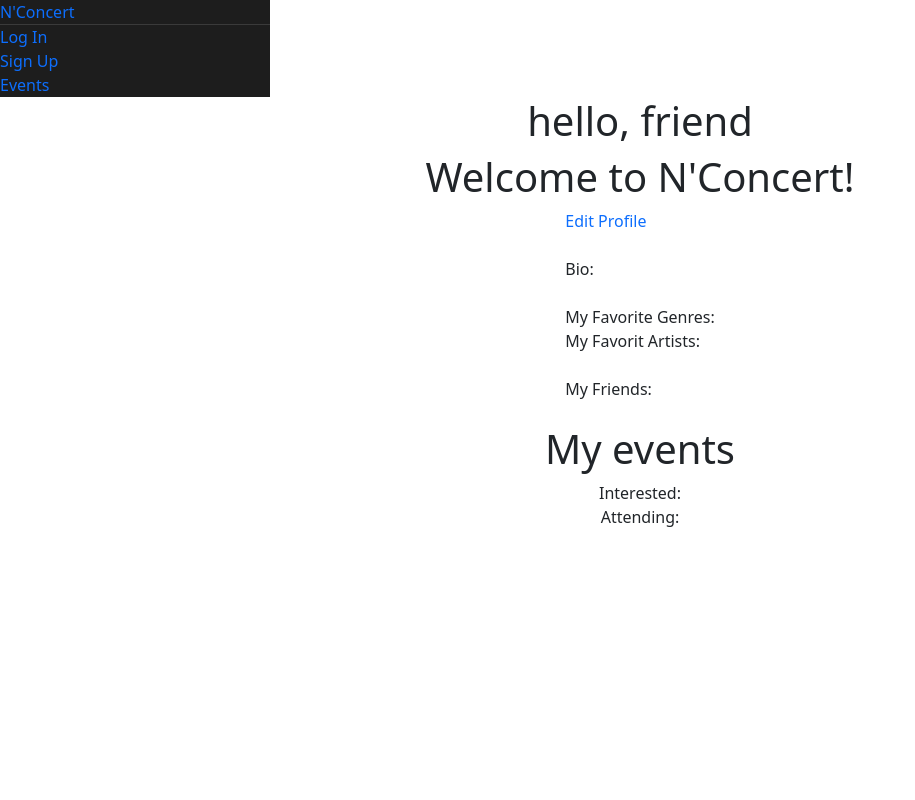
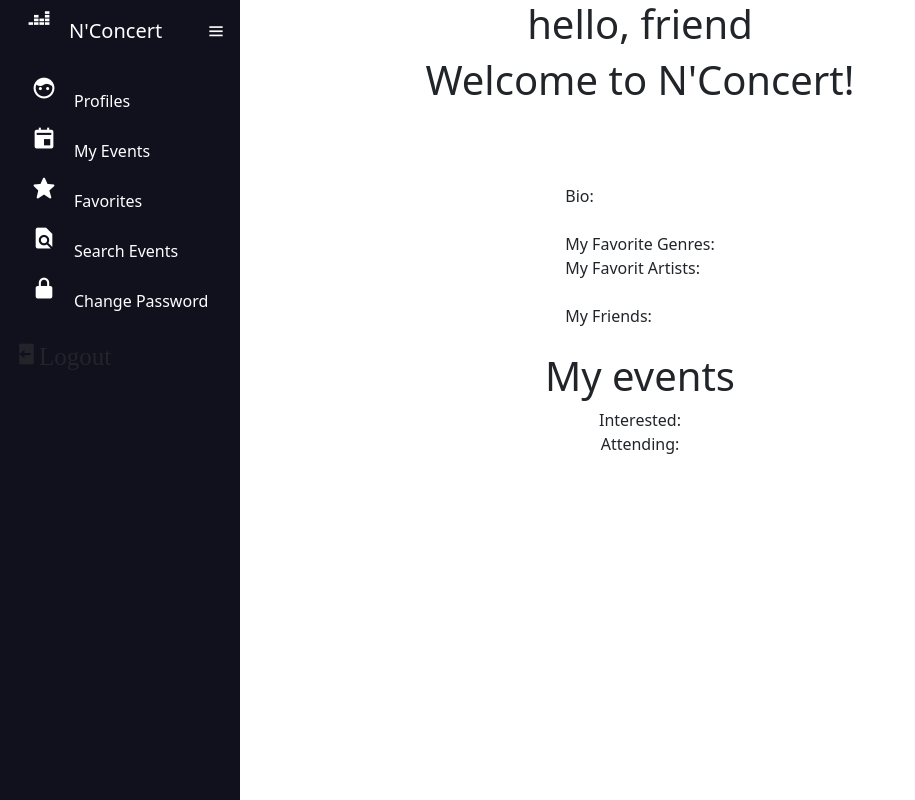
Before and after one commit to sarahpicard/NConcert-front-end, a React (Create React App) app: page / in a window 1280 px wide. Shown: the whole page, without its empty margins (0-915 px from the left). Built offline with nearby package versions, Linux system fonts and the light colour scheme; no server answers.

Commit message:
implement basic nav styling

```diff
--- a/public/index.html
+++ b/public/index.html
@@ -15,6 +15,8 @@
       user's mobile device or desktop. See https://developers.google.com/web/fundamentals/web-app-manifest/
     -->
     <link rel="manifest" href="%PUBLIC_URL%/manifest.json" />
+    <link href='https://unpkg.com/boxicons@2.1.2/css/boxicons.min.css' rel='stylesheet'>
+
     <!--
       Notice the use of %PUBLIC_URL% in the tags above.
       It will be replaced with the URL of the `public` folder during the build.
--- /dev/null
+++ b/src/components/Comments/Comments.jsx
@@ -0,0 +1,70 @@
+import * as eventServices from '../../services/eventServices'
+import { useEffect, useState } from 'react'
+
+const Comments = () => {
+  const [commentData, setCommentData] = useState({
+    name: '',
+    // should set this to current user
+    comment: '',
+  })
+
+  const handleChange = (evt) => {
+    setCommentData({ ...commentData, [evt.target.name]: evt.target.value })
+  }
+
+  const submitComment = (evt) => {
+    evt.preventDefault()
+    try {
+      eventServices.createComment(commentData)
+        .then(commentData => setCommentData(commentData))
+    } catch (err) {
+      console.log(err)
+    }
+  }
+
+  const { name } = commentData
+  const { comment } = commentData
+
+  return (
+    <>
+      <form onSubmit={submitComment}>
+        <label>Name:
+          <input type="text" value={name} name="name" autoComplete="off" onChange={handleChange} />
+        </label>
+        <label>Comment:
+          <input type="text" value={comment} name="comment" autoComplete='off' onChange={handleChange} />
+        </label>
+        <button type='submit'>Submit Comment</button>
+      </form>
+
+      {commentData ?
+        <table>
+          <thead>
+            <tr>
+              <th scope='col'>User</th>
+              <th scope='col'>Comment</th>
+              <th scope='date'>Date</th>
+            </tr>
+          </thead>
+          <tbody>
+            {console.log('name', name)}
+            {/* {commentData.map(comment =>  */}
+            <tr>
+              <td>
+                <h3>{commentData.name}</h3>
+              </td>
+              <td>
+                <h3>{commentData.comment}</h3>
+              </td>
+            </tr>
+            {/* )} */}
+          </tbody>
+        </table>
+        :
+        <p>no comments yet!</p>
+      }
+    </>
+  )
+}
+
+export default Comments
--- a/src/components/NavBar/NavBar.css
+++ b/src/components/NavBar/NavBar.css
@@ -1,3 +1,85 @@
+li {
+  list-style: none;
+  height: 50px;
+  width: 100%;
+  margin: 0 5px;
+  position: relative;
+  line-height: 50px;
+}
+ul {
+  padding-left: 0;
+  margin-top: 20px;
+}
+* {
+  margin: 0;
+  padding: 0;
+  box-sizing: border-box;
+}
+body {
+  position: relative;
+  min-height: 100vh;
+  width: 100%;
+  overflow: hidden;
+}
+a {
+  color: #fff;
+  display: flex;
+  align-items: center;
+  transition: all 0.4s ease;
+  border-radius: 12px;
+}
+a:hover {
+  background-color: #fff;
+  color: #11101d;
+}
+i {
+  height: 50px;
+  min-width: 50px;
+  border-radius: 12px;
+  line-height: 50px;
+  text-align: center;
+}
+.sidebar {
+  position: fixed;
+  top: 0;
+  left: 0;
+  height: 100%;
+  width: 240px;
+  background-color: #11101d;
+  padding: 6px 14px;
+}
+
+.logo {
+  color: #fff;
+  display: flex;
+  height: 50px;
+  width: 100%;
+  align-items: center;
+}
+.logo_content, .logo, i{
+  font-size: 25px;
+  margin-right: 5px;
+}
+
+.logo_name {
+  font-size: 20px;
+  font-weight: 400;
+}
+
+#nav-menu-btn {
+  position: absolute;
+  color: #fff;
+  left: 90%;
+  top: 6px;
+  font-size: 20px;
+  height: 50px;
+  width: 50px;
+  text-align: center;
+  line-height: 50px;
+  transform: translateX(-50%);
+}
+
+
 /* #header {
   position: absolute;
   width: 220px;
--- a/src/components/NavBar/NavBar.jsx
+++ b/src/components/NavBar/NavBar.jsx
@@ -13,7 +13,56 @@ const NavBar = ({ user, handleLogout }) => {
   }
   return (
     <>
-    <div id="header">
+      <div className="sidebar">
+        <div className="logo-content">
+          <div className="logo">
+            <i className="bx bxl-deezer"></i>
+            <div className="logo_name">N'Concert</div>
+          </div>
+          <i className="bx bx-menu" id="nav-menu-btn"></i>
+        </div>
+        <ul className='nav_list'>
+          <li>
+            <a href="#">
+              <i className='bx bxs-face'></i>
+              <span className="links_name">Profiles</span>
+            </a>
+            {/* <span className="tooltip">Profiles</span> */}
+          </li>
+          <li>
+            <a href="#">
+              <i className='bx bxs-calendar-event'></i>
+              <span className="links_name">My Events</span>
+            </a>
+            {/* <span className="tooltip">Profiles</span> */}
+          </li>
+          <li>
+            <a href="#">
+              <i className='bx bxs-star'></i>
+              <span className="links_name">Favorites</span>
+            </a>
+            {/* <span className="tooltip">Profiles</span> */}
+          </li>
+          <li>
+            <a href="#">
+              <i className='bx bxs-file-find'></i>
+              <span className="links_name">Search Events</span>
+            </a>
+            {/* <span className="tooltip">Profiles</span> */}
+          </li>
+          <li>
+            <a href="#">
+              <i className='bx bxs-lock-alt'></i>
+              <span className="links_name">Change Password</span>
+            </a>
+            {/* <span className="tooltip">Profiles</span> */}
+          </li>
+        </ul>
+        <i className="bx bxs-log-out">Logout</i>
+      </div>
+
+
+    {/* <div id="header">
       {user ?
       <ProSidebar collapsed={menuCollapse}>
         <SidebarHeader>
@@ -78,7 +127,7 @@ const NavBar = ({ user, handleLogout }) => {
         </SidebarContent>
       </ProSidebar>
       }
-    </div>
+    </div> */}
     </>
   )
 }
--- a/src/pages/EventDetail/EventDetail.jsx
+++ b/src/pages/EventDetail/EventDetail.jsx
@@ -1,6 +1,7 @@
 import { useState, useEffect } from 'react'
 import { useLocation } from 'react-router-dom'
 import { getSearch, showEvent } from '../../services/eventServices'
+import Comments from '../../components/Comments/Comments'
 
 import './EventDetail.css'
 
@@ -102,6 +103,10 @@ const EventDetail = () => {
       <h6>No seating map available, please see event link for more details.</h6>
     </div>
     }
+
+    <div>
+      <Comments event={location.state.event}/>
+    </div>
     </>
   )
 }
--- a/src/services/eventServices.js
+++ b/src/services/eventServices.js
@@ -15,9 +15,15 @@ async function showEvent(event) {
   return await res.json()
 }
 
+async function createComment(event) {
+  return await fetch(`${BASE_URL}/${event}/comments`, {
+    method: 'POST',
+  },)
+}
 
 export {
   getSearch,
-  showEvent
+  showEvent,
+  createComment,
   // getNextPage
 }
```
